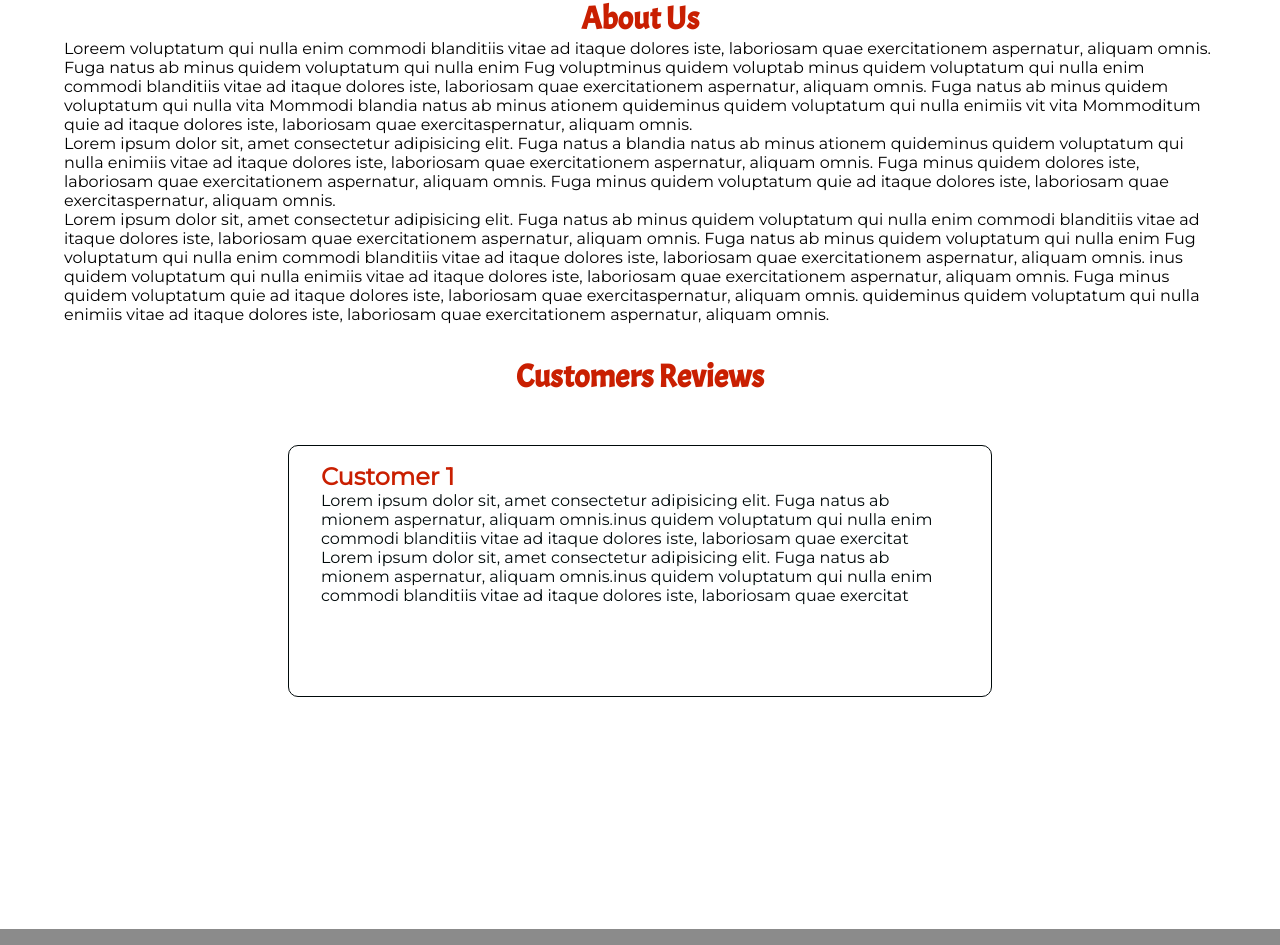
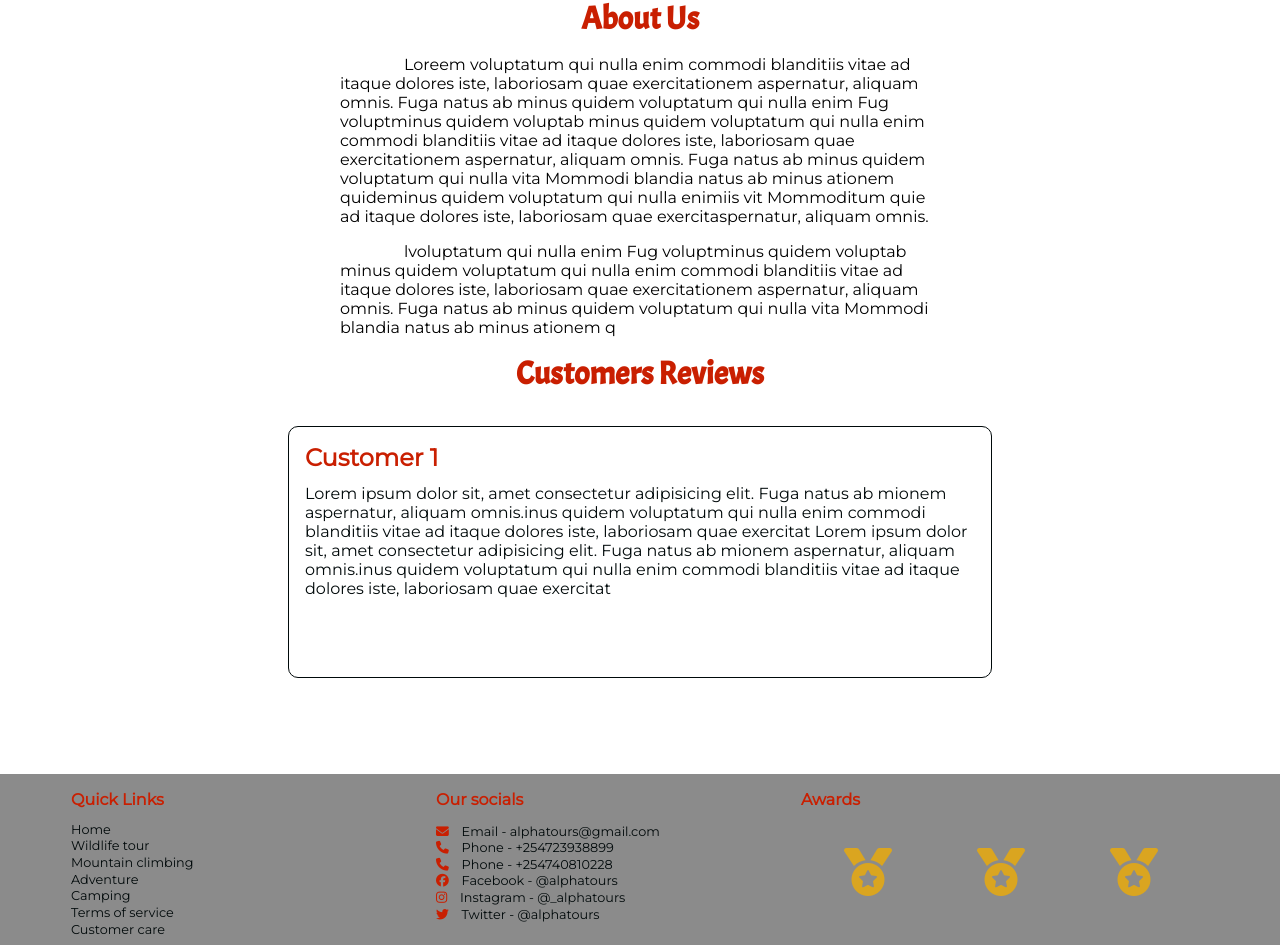
Before and after one commit to muirurii/alphatours, a React (Create React App) app: page /about in a window 1280 px wide. Shown: the part 112-1057 px from the top of the page. Built offline with nearby package versions, Linux system fonts and the light colour scheme; a web font is replaced by a local one.

Commit message:
Updated contact pages

```diff
--- a/src/components/Layout/Footer.jsx
+++ b/src/components/Layout/Footer.jsx
@@ -22,10 +22,16 @@ const Footer = ()=>{
             </div>
             <div className='awards'>
                 <h3>Awards</h3>
-                <div className="trustees">
-                    <i className="fas fa-medal"></i>
-                    <i className="fas fa-medal"></i>
-                    <i className="fas fa-medal"></i>
+                <div className="medals">
+                    <div className="center">
+                        <i className="fas fa-medal"></i>
+                    </div>
+                    <div className="center">
+                        <i className="fas fa-medal"></i>
+                    </div>
+                    <div className="center">
+                        <i className="fas fa-medal"></i>
+                    </div>
                 </div>
             </div>
             <div className='lower-footer center'>
--- a/src/components/Pages/About/About.jsx
+++ b/src/components/Pages/About/About.jsx
@@ -1,11 +1,15 @@
 import Testimonials from './Testimonials';
+import useScrollToTop from '../../../customHooks/useScroll';
 
 const About = ()=>{
+
+    useScrollToTop();
+
     return(
        <>
         <div className ="about">
             <h1>About Us</h1>
-            <div>
+            <div className='text'>
                 <p>
                     Loreem voluptatum qui nulla enim commodi blanditiis vitae ad itaque dolores iste, laboriosam quae exercitationem aspernatur, aliquam omnis.
                     Fuga natus ab minus quidem voluptatum qui nulla enim
@@ -13,27 +17,14 @@ const About = ()=>{
                     Fuga natus ab minus quidem voluptatum qui nulla  vita
                     Mommodi blandia natus ab minus ationem
                     quideminus quidem voluptatum qui nulla enimiis vit
-                     vita
                     Mommoditum quie ad itaque dolores iste, laboriosam quae exercitaspernatur, aliquam omnis.
-
                 </p>
                 <p>
-                    Lorem ipsum dolor sit, amet consectetur adipisicing elit.
-                    Fuga natus a blandia natus ab minus ationem
-                    quideminus quidem voluptatum qui nulla enimiis vitae ad itaque dolores iste, laboriosam quae exercitationem aspernatur, aliquam omnis.
-                    Fuga minus quidem dolores iste, laboriosam quae exercitationem aspernatur, aliquam omnis.
-                    Fuga minus quidem voluptatum quie ad itaque dolores iste, laboriosam quae exercitaspernatur, aliquam omnis.
-
-                </p>
-                <p>
-                    Lorem ipsum dolor sit, amet consectetur adipisicing elit.
-                    Fuga natus ab minus quidem voluptatum qui nulla enim commodi blanditiis vitae ad itaque dolores iste, laboriosam quae exercitationem aspernatur, aliquam omnis.
-                    Fuga natus ab minus quidem voluptatum qui nulla enim
-                    Fug voluptatum qui nulla enim commodi blanditiis vitae ad itaque dolores iste, laboriosam quae exercitationem aspernatur, aliquam omnis.
-                    inus quidem voluptatum qui nulla enimiis vitae ad itaque dolores iste, laboriosam quae exercitationem aspernatur, aliquam omnis.
-                    Fuga minus quidem voluptatum quie ad itaque dolores iste, laboriosam quae exercitaspernatur, aliquam omnis.
-                    quideminus quidem voluptatum qui nulla enimiis vitae ad itaque dolores iste, laboriosam quae exercitationem aspernatur, aliquam omnis.
-
+                    lvoluptatum qui nulla enim
+                    Fug voluptminus quidem voluptab minus quidem voluptatum qui nulla enim commodi blanditiis vitae ad itaque dolores iste, laboriosam quae exercitationem aspernatur, aliquam omnis.
+                    Fuga natus ab minus quidem voluptatum qui nulla  vita
+                    Mommodi blandia natus ab minus ationem
+                    q
                 </p>
             </div>
         </div>
--- a/src/components/Pages/About/Testimonials.jsx
+++ b/src/components/Pages/About/Testimonials.jsx
@@ -5,7 +5,6 @@ const Testimonials = ()=>{
     const [activeIndex,setActiveIndex] = useState(0);
 
     const int = setInterval(()=>{
-        console.log(activeIndex);
         setActiveIndex(activeIndex >= 3 ? 0 : activeIndex+1);
         clearInterval(int);
     },6000);
--- a/src/components/Pages/Booking/Booking.jsx
+++ b/src/components/Pages/Booking/Booking.jsx
@@ -1,9 +1,11 @@
 import { useParams } from "react-router";
 import {useState} from 'react';
+import useScrollToTop from '../../../customHooks/useScroll'
 
 const Booking = ({places})=>{
 
-    window.scrollTo(0,0);
+    useScrollToTop();
+
     const {id} = useParams();
     const place = places.filter(place => place.id === +id)[0];
 
--- a/src/components/Pages/Contacts/Contacts.jsx
+++ b/src/components/Pages/Contacts/Contacts.jsx
@@ -1,6 +1,10 @@
 import ContactsInfo from "./ContactInfo";
+import useScrollToTop from "../../../customHooks/useScroll";
 
 const ContactsPage = ()=>{
+
+    useScrollToTop();
+
     return(
         <div className="contacts">
             <h1>Reach out to us</h1>
--- a/src/components/Pages/Destinations/Destinations.jsx
+++ b/src/components/Pages/Destinations/Destinations.jsx
@@ -1,9 +1,11 @@
 import Destination from "./Destination";
 import { useParams } from "react-router";
 import {useState} from 'react';
+import useScrollToTop from "../../../customHooks/useScroll";
 
 const Destinations = ({places})=>{
-  window.scrollTo(0,0);
+
+  useScrollToTop();
 
   const[search,setSearch] = useState('');
   const handleSearch = (e)=>{
--- a/src/components/Pages/HomePage/Hero.jsx
+++ b/src/components/Pages/HomePage/Hero.jsx
@@ -15,7 +15,7 @@ const Hero = ()=>{
                   Travel with us and let us make awesome memories together.
               </h4>
               <Link className="cta center" to={"/destinations/all"}>
-                  <span>View Destinations</span>
+                  <span>Get Started</span>
                   <i className="fas fa-arrow-right"></i>
                   </Link>
             </div>
--- a/src/components/Pages/HomePage/HomePage.jsx
+++ b/src/components/Pages/HomePage/HomePage.jsx
@@ -1,8 +1,12 @@
 import Hero from './Hero';
 import Services from './Services';
 import Popular from './Popular';
+import useScrollToTop from '../../../customHooks/useScroll';
 
 const HomePage= ({places}) =>{
+
+   useScrollToTop();
+
    return(
       <div>
         <Hero />
--- /dev/null
+++ b/src/customHooks/useScroll.js
@@ -0,0 +1,9 @@
+import { useEffect } from 'react';
+
+const useScrollToTop = () => {
+    return useEffect(() => {
+        window.scrollTo(0, 0);
+    }, []);
+}
+
+export default useScrollToTop;
--- a/src/index.css
+++ b/src/index.css
@@ -4,7 +4,6 @@
     padding: 0;
     margin: 0;
     box-sizing: border-box;
-    /* outline: 1px solid red; */
 }
 
 
@@ -41,7 +40,6 @@ button {
 :root {
     --orange: #c91f01;
     --mainBlue: #00090a;
-    --blueLight: #8dc2c2b7;
 }
 
 html::-webkit-scrollbar {
@@ -114,7 +112,7 @@ header {
     width: 30px;
     height: 4px;
     position: absolute;
-    right: 2em;
+    right: 1em;
     bottom: .5em;
     cursor: pointer;
     z-index: 300;
@@ -143,8 +141,8 @@ header {
     top: 100%;
     width: calc(100vw - 2em);
     height: 100vh;
-    padding: 2em 1em;
-    background-color: #fff;
+    padding: 2em;
+    background-color: var(--mainBlue);
     transform: translateX(110vw);
     transition: 300ms linear;
     pointer-events: none;
@@ -158,33 +156,27 @@ header {
     text-transform: uppercase;
     line-height: 1.5;
     pointer-events: all;
+    color: #fff;
 }
 
 .small-menu a {
     display: block;
 }
 
-.small-menu a:hover {
-    background-color: var(--blueLight);
-}
-
-.small-menu span {
+.small-menu span,
+.small-menu i {
     display: none;
 }
 
 .small-menu button {
     padding: .5em .6em;
     border-radius: 0;
-    background-color: var(--blueLight);
+    background-color: var(--mainBlue);
     color: #ff0000;
     position: absolute;
     top: 0;
-    left: -1.6em;
+    left: 0;
     pointer-events: all;
-}
-
-#root>div {
-    padding-bottom: 2em;
 }
 
 .highlight h1 {
@@ -241,7 +233,7 @@ header {
 
 .cta:hover {
     background-color: transparent;
-    border: 1px solid var(--orange);
+    border-color: var(--orange);
     color: var(--mainBlue);
 }
 
@@ -267,7 +259,7 @@ header {
     background-color: #fff;
     border: 1px solid var(--mainBlue);
     padding: 3em 2em 2em 2em;
-    margin-bottom: 7em;
+    margin-bottom: 4em;
     position: relative;
     border-radius: 4px;
     cursor: pointer;
@@ -318,7 +310,7 @@ header {
 #services a {
     display: block;
     width: fit-content;
-    margin: 2em auto;
+    margin: 0 auto;
 }
 
 
@@ -430,20 +422,16 @@ footer li:hover {
     text-decoration: underline;
 }
 
-.awards h3 {
-    text-align: center;
-}
-
-.trustees {
+.medals {
+    height: 100px;
     display: flex;
     justify-content: space-around;
     align-items: center;
 }
 
-.trustees img {
-    width: 60px;
-    height: 60px;
-    margin: 7px 7px 7px 0;
+.medals i {
+    transform: scale(3);
+    color: goldenrod;
 }
 
 .lower-footer {
@@ -452,8 +440,8 @@ footer li:hover {
     left: 0;
     right: 0;
     height: 2.7em;
-    background-color: #343434;
-    color: var(--blueLight);
+    background-color: var(--mainBlue);
+    color: var(--orange);
 }
 
 
@@ -465,7 +453,7 @@ footer li:hover {
 
 .destinations h1 {
     text-align: center;
-    padding: 1em 0;
+    padding-bottom: 1em;
 }
 
 .search-bar {
@@ -561,6 +549,8 @@ footer li:hover {
 }
 
 .orange {
+    display: block;
+    margin-top: 1em;
     color: var(--orange);
 }
 
@@ -568,7 +558,7 @@ footer li:hover {
 /* Booking */
 
 .booking {
-    padding-top: 110px;
+    padding: 110px 0 2em 0;
     min-height: 100vh;
     display: flex;
     flex-direction: column;
@@ -605,19 +595,33 @@ footer li:hover {
 }
 
 .booking button {
-    background-color: var(--mainBlue);
-    color: #fff;
+    margin-top: 1em;
+    padding: 1.3em 4em;
 }
 
 
 /* About */
 
 .about {
-    padding: 105px 2em 2em 2em;
+    padding: 110px 1em 0 1em;
 }
 
 .about h1 {
     text-align: center;
+}
+
+.text {
+    padding: 1em 1em;
+}
+
+.text p {
+    max-width: 600px;
+    margin: 0 auto;
+    text-indent: 4em;
+}
+
+.text p:last-child {
+    margin-top: 1em;
 }
 
 .testimonials {
@@ -626,21 +630,22 @@ footer li:hover {
 
 .testimonials>div {
     position: relative;
-    height: 500px;
-    width: 90%;
+    height: 380px;
     padding-top: 2em;
-    margin: 0 auto;
     overflow: hidden;
 }
 
 .testimonial {
     position: absolute;
-    top: 3rem;
-    left: 0;
+    top: 2rem;
+    left: 50%;
+    transform: translateX(-50%);
     min-height: calc(300px - 3rem);
-    padding: 1em 2em;
+    width: calc(100% - 2em);
+    padding: 1em;
     background-color: #fff;
     clip-path: inset(0 100% 0 0);
+    display: none;
     border: 1px solid var(--mainBlue);
     border-radius: 10px;
     color: var(--mainBlue);
@@ -648,9 +653,11 @@ footer li:hover {
 
 .testimonial h2 {
     color: var(--orange);
+    padding-bottom: .5em;
 }
 
 .testimonial.active {
+    display: block;
     animation: test 600ms linear forwards;
 }
 
@@ -682,6 +689,11 @@ footer li:hover {
 .contacts-info>div,
 .contacts-info form {
     padding: 2em;
+}
+
+.contacts h3 {
+    color: var(--orange);
+    padding-bottom: 1em;
 }
 
 .contacts-info label {
@@ -727,7 +739,7 @@ select-pure {
     --background-color: #fff;
     --color: var(--mainBlue);
     --hover-background-color: #def7f7f6;
-    --selected-background-color: var(--blueLight);
+    --selected-background-color: #ccc;
     --selected-color: var(--mainBlue);
     --dropdown-gap: 0;
     --font-size: 14px;
@@ -753,10 +765,7 @@ select-pure {
     .destination img {
         max-width: 600px;
     }
-    .about {
-        padding: 110px 4em 4em 4em;
-    }
-    .testimonials>div {
+    .testimonial {
         width: 55%;
     }
     .contacts input,
@@ -797,23 +806,23 @@ select-pure {
     .dest:hover>span {
         color: var(--orange);
     }
-    .main-nav .dest {
+    .dest {
         position: relative;
         cursor: pointer;
         margin-right: 4px;
     }
-    .main-nav .dest i {
+    .dest i {
         position: absolute;
         top: 3px;
         right: -3px;
         transform: scale(.7, .9);
         transition: transform 300ms linear;
-        color: inherit;
     }
-    .main-nav .dest:hover>i {
+    .dest:hover>i {
         transform: rotateZ(180deg) scale(.7, .9);
+        color: var(--orange);
     }
-    .main-nav .dest .more {
+    .dest .more {
         display: block;
         width: 200px;
         background-color: #fff;
@@ -824,7 +833,7 @@ select-pure {
         left: .8em;
         clip-path: inset(0 0 100% 0);
     }
-    .main-nav .dest:hover .more {
+    .dest:hover .more {
         animation: more 300ms linear forwards;
     }
     @keyframes more {
@@ -832,15 +841,15 @@ select-pure {
             clip-path: inset(0 0 0 0);
         }
     }
-    .main-nav .more li {
+    .more li {
         color: var(--mainBlue);
         padding: .5em;
     }
-    .main-nav .more li:not(:last-child) {
-        border-bottom: 1px solid var(--blueLight);
+    .more li {
+        border-bottom: 1px solid var(--mainBlue);
     }
     .main-nav .more li:hover {
-        background-color: var(--blueLight);
+        border-color: var(--orange);
     }
     .hamb,
     .small-menu {
@@ -857,14 +866,11 @@ select-pure {
     }
 }
 
-@media (min-width:1050px) {
+@media (min-width:1024px) {
     .card {
-        flex-basis: 350px;
+        flex-basis: 330px;
     }
     .destination img {
         width: 600px;
     }
-    .destination:nth-child(odd)>img {
-        order: 2;
-    }
 }
```
Also changed, not shown: src/components/Pages/Destinations/DestinationDetails.jsx (+6 -2 lines).
